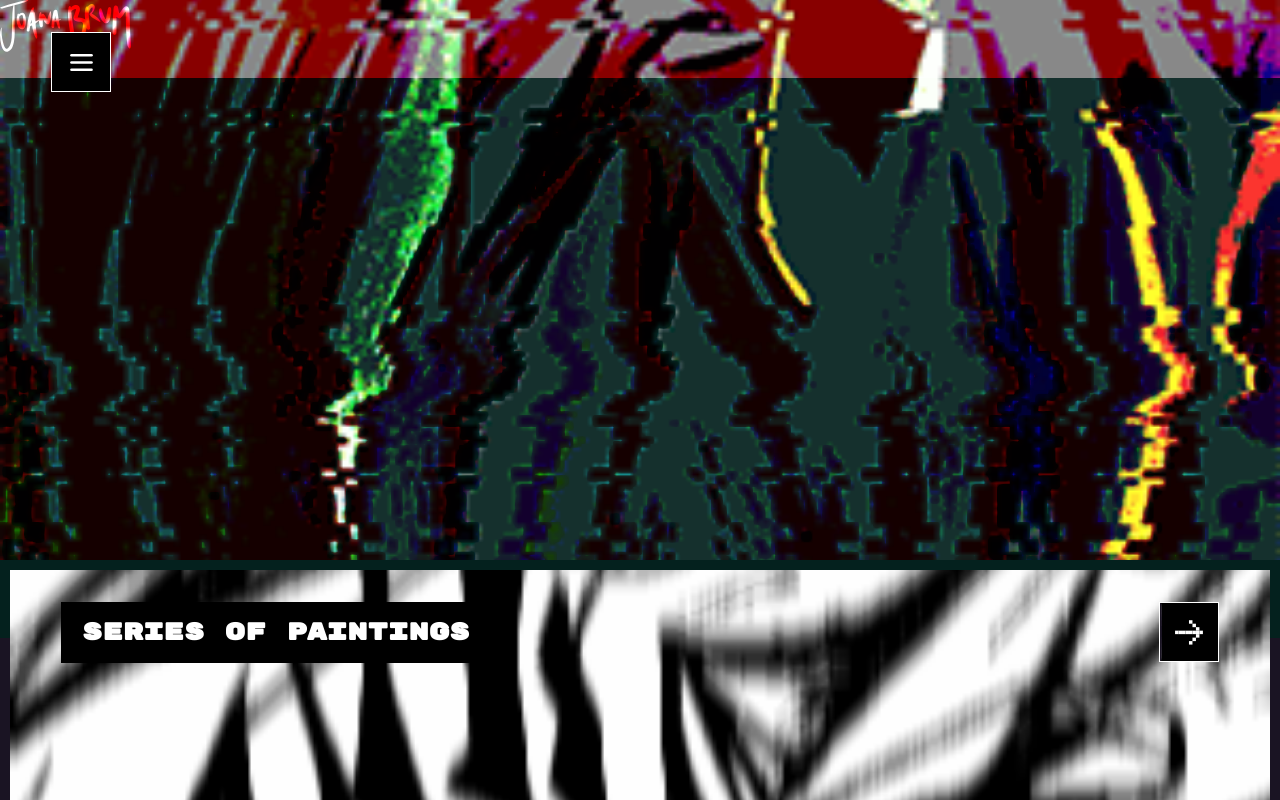
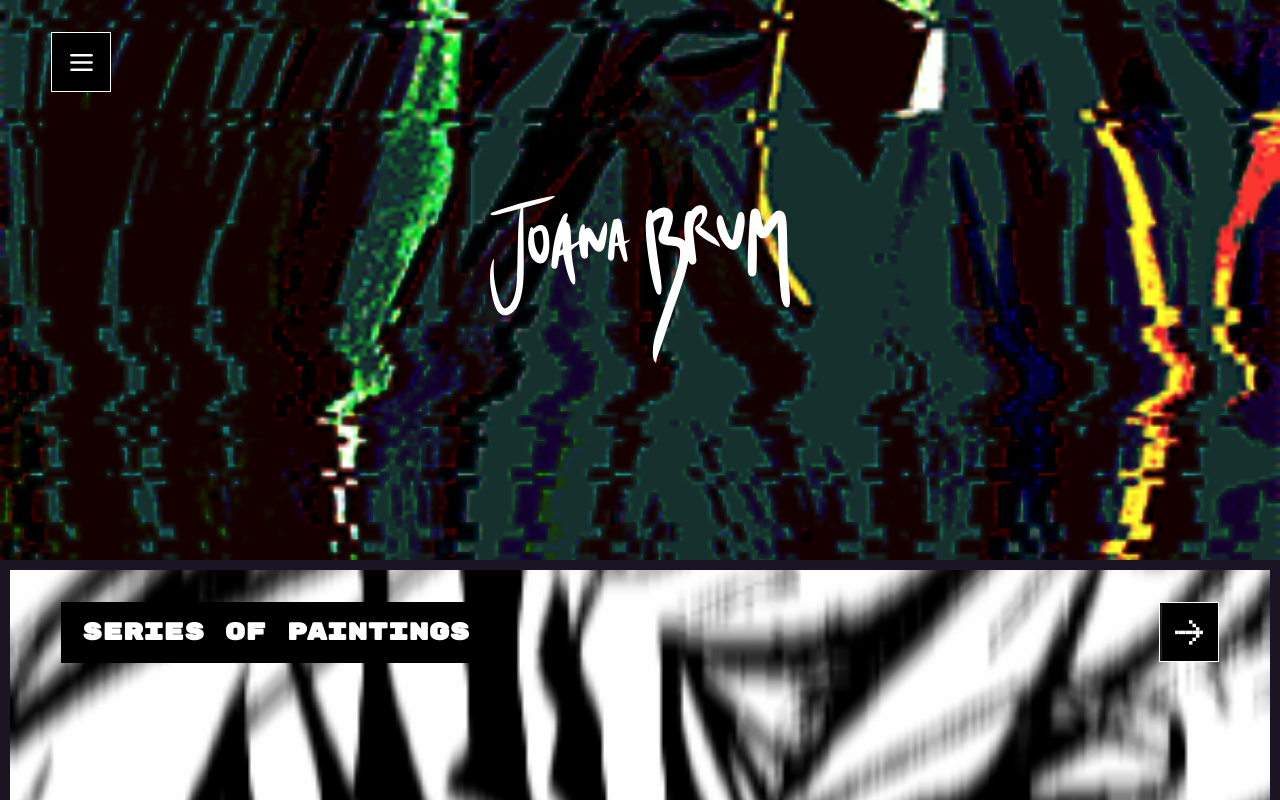
Before and after one commit to lgiacomazzi/joana-2021, a Next.js app: page / in a window 1280 px wide. Shown: the top 800 px of the page. Built offline with nearby package versions, Linux system fonts and the light colour scheme.

Commit message:
add title section logo

```diff
--- a/components/Footer.tsx
+++ b/components/Footer.tsx
@@ -1,4 +1,5 @@
 import { useContext } from "react";
+import { motion } from "framer-motion";
 
 import { BioContext } from "../contexts/BioContext";
 
@@ -28,9 +29,15 @@ export default function Footer() {
         <FooterLink href="">Contato</FooterLink>
       </div>
       {/* Create Tag Component */}
-      <div>
-        <span>created by lgiacomazzi</span>
-      </div>
+      <motion.div
+        className={styles.auth}
+        whileHover={{ scale: 1.1 }}
+        whileTap={{ scale: 0.9 }}
+      >
+        <span>
+          created by <span>lgiacomazzi</span>
+        </span>
+      </motion.div>
     </footer>
   );
 }
--- a/pages/index.tsx
+++ b/pages/index.tsx
@@ -70,7 +70,7 @@ export default function Home(props) {
     <Link href={"/portfolio/" + job.id} key={job.id}>
       <motion.section
         className={styles.job_section}
-        whileHover={{ scale: 0.95 }}
+        whileHover={{ scale: 0.99 }}
         whileTap={{ scale: 0.85 }}
       >
         {renderSectionText(job)}
@@ -105,51 +105,10 @@ export default function Home(props) {
       initial={{ scale: 0 }}
       whileHover={{ scale: 1.05 }}
       whileTap={{ scale: 0.8 }}
-      transition={{ duration: 0.3 }}
+      transition={{ duration: 0.3, delay: 0.3 }}
       onClick={openMenu}
     >
-      <svg
-        xmlns="http://www.w3.org/2000/svg"
-        width="192"
-        height="192"
-        fill="#ffffff"
-        viewBox="0 0 256 256"
-      >
-        <rect width="256" height="256" fill="none"></rect>
-        <line
-          x1="40"
-          y1="128"
-          x2="216"
-          y2="128"
-          fill="none"
-          stroke="#ffffff"
-          stroke-linecap="round"
-          stroke-linejoin="round"
-          stroke-width="24"
-        ></line>
-        <line
-          x1="40"
-          y1="64"
-          x2="216"
-          y2="64"
-          fill="none"
-          stroke="#ffffff"
-          stroke-linecap="round"
-          stroke-linejoin="round"
-          stroke-width="24"
-        ></line>
-        <line
-          x1="40"
-          y1="192"
-          x2="216"
-          y2="192"
-          fill="none"
-          stroke="#ffffff"
-          stroke-linecap="round"
-          stroke-linejoin="round"
-          stroke-width="24"
-        ></line>
-      </svg>
+      <img src="../icons/list-bold.svg" />
     </motion.div>
   );
 
@@ -158,8 +117,16 @@ export default function Home(props) {
       {renderBurgerMenu}
       {renderHead}
       <section className={styles.title_section}>
-        <img src="../images/joana-white.svg" alt="" />
-        <div className={styles.overlay}>
+        <motion.img
+          src="../images/joana-white.svg"
+          className={styles.title_section_logo}
+          animate={{ scale: 1 }}
+          initial={{ scale: 0 }}
+          whileHover={{ scale: 1.05 }}
+          whileTap={{ scale: 0.8 }}
+          transition={{ duration: 0.3 }}
+        />
+        <div className={styles.background}>
           <Image
             src={titleGifUrl}
             className={styles.blendMode}
--- a/styles/Footer.module.css
+++ b/styles/Footer.module.css
@@ -25,6 +25,7 @@
   margin: 0.5rem;
   position: relative;
   z-index: 1;
+  cursor: pointer;
 }
 
 .links a:after {
@@ -43,6 +44,24 @@
   text-decoration: underline;
 }
 
+.auth {
+  position: relative;
+  overflow: hidden;
+  font-size: 0.7rem;
+  color: #1a1423;
+  background-color: white;
+  font-family: "IBM Plex Mono", sans-serif;
+  cursor: pointer;
+  font-weight: bold;
+  padding: 0.2em;
+  border-radius: 0.3em;
+}
+
+.auth > span > span {
+  text-decoration: underline;
+  color: #516cff;
+}
+
 @media (max-width: 767px) {
   .links {
     flex-direction: column;
--- a/styles/Home.module.css
+++ b/styles/Home.module.css
@@ -5,13 +5,30 @@
 .title_section {
   height: 70vh;
   position: relative;
+
+  display: flex;
+  align-items: center;
+  justify-content: center;
+}
+
+.title_section_logo {
+  width: 300px;
 }
 
 .blendMode {
   mix-blend-mode: hard-light !important;
 }
 
-.overlay::before {
+.background {
+  position: absolute;
+  width: 100%;
+  height: 100%;
+  top: 0;
+  flex: 1 0 100%;
+  z-index: -1;
+}
+
+.background::before {
   content: "";
   width: 100%;
   height: 100%;
@@ -94,7 +111,7 @@
   cursor: pointer;
 }
 
-.burgerMenu > svg {
+.burgerMenu > img {
   width: 50%;
   height: 50%;
 }
@@ -105,6 +122,10 @@
     height: 48px;
     top: 1rem;
     left: 1rem;
+  }
+
+  .title_section_logo {
+    width: 50vw;
   }
 
   .job_section {
```
Also changed, not shown: public/icons/list-bold.svg (added).
